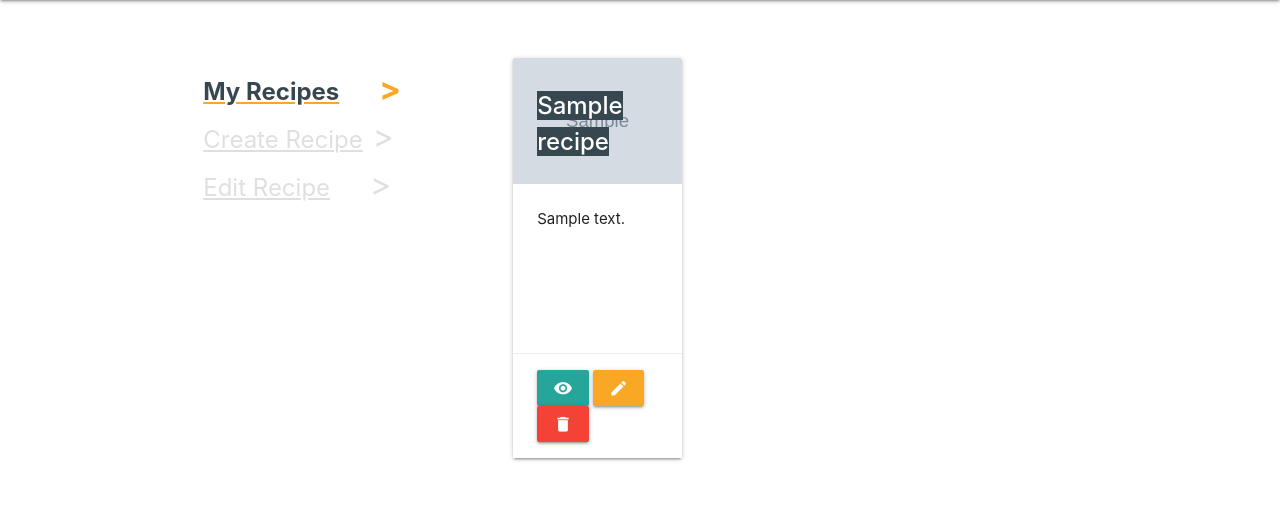
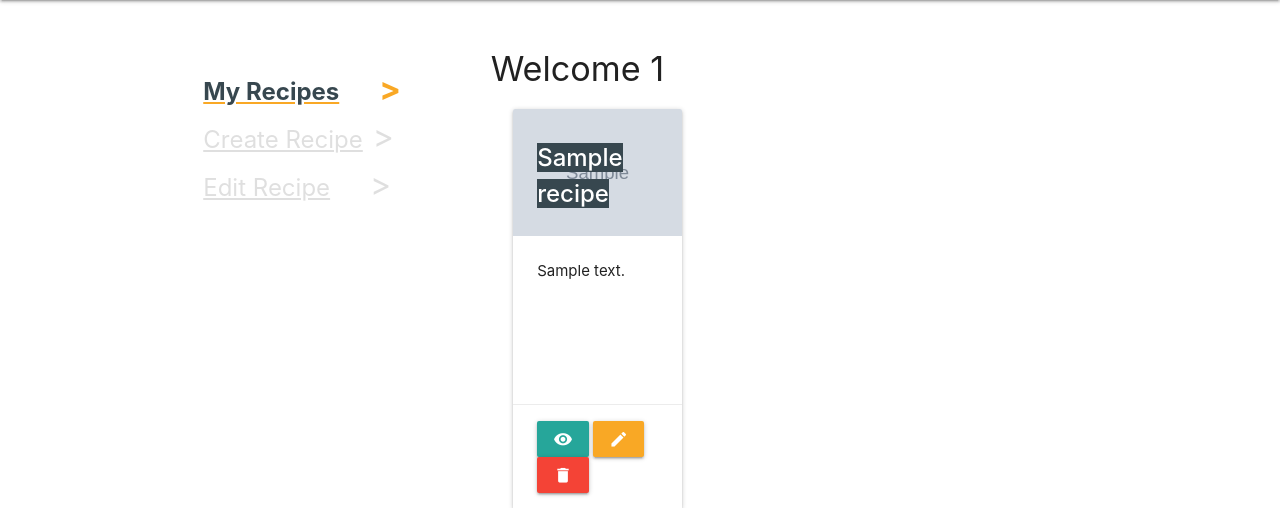
Before and after one commit to wickyakloe/Online-Cookbook, a Flask app: page /my_recipes in a window 1280 px wide. Shown: the part 64-572 px from the top of the page. Run offline with Flask 2, Linux system fonts and the light colour scheme; a user stored in the database is signed in; grey boxes marked "Sample" are stand-in pictures; a database or web service that is not in the repository returns one stand-in record (values such as "Sample title"); some libraries are stand-ins or nearby versions.

Commit message:
Update with welcome for logged in user

```diff
--- a/templates/myrecipes.html
+++ b/templates/myrecipes.html
@@ -16,7 +16,9 @@
         <li><a href="#" class="crudMenuItem">Edit Recipe</a></li>
         <li><a href="#" class="crudMenuItem">Delete Recipe</a></li>
      </ul>
-
+     {% if current_user.is_authenticated %}
+     <h4>Welcome {{ current_user.username }} </h4>
+    {% endif %}
     <div class="col s12 m8">
         {% for recipe in recipes %}
         <div class="col s12 m4">
```
